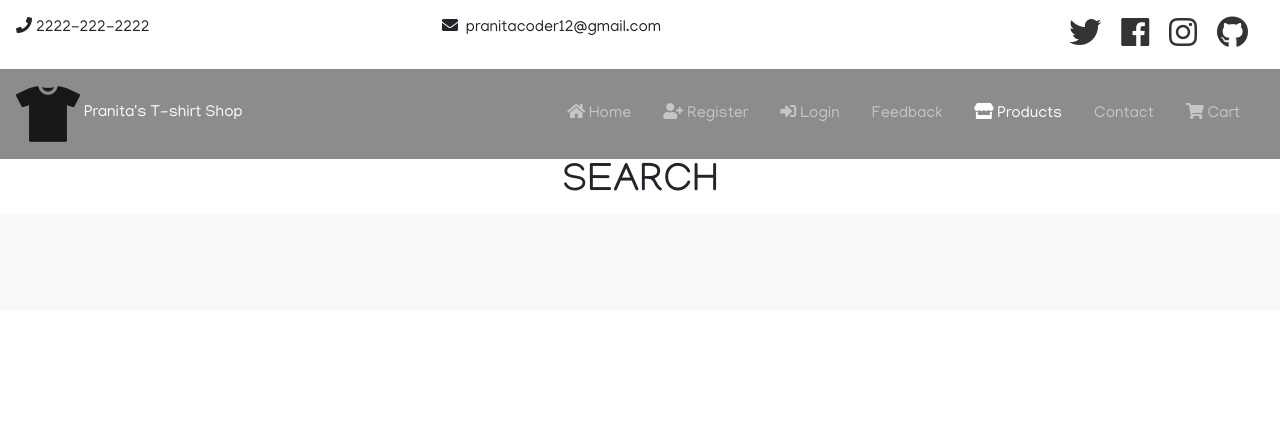
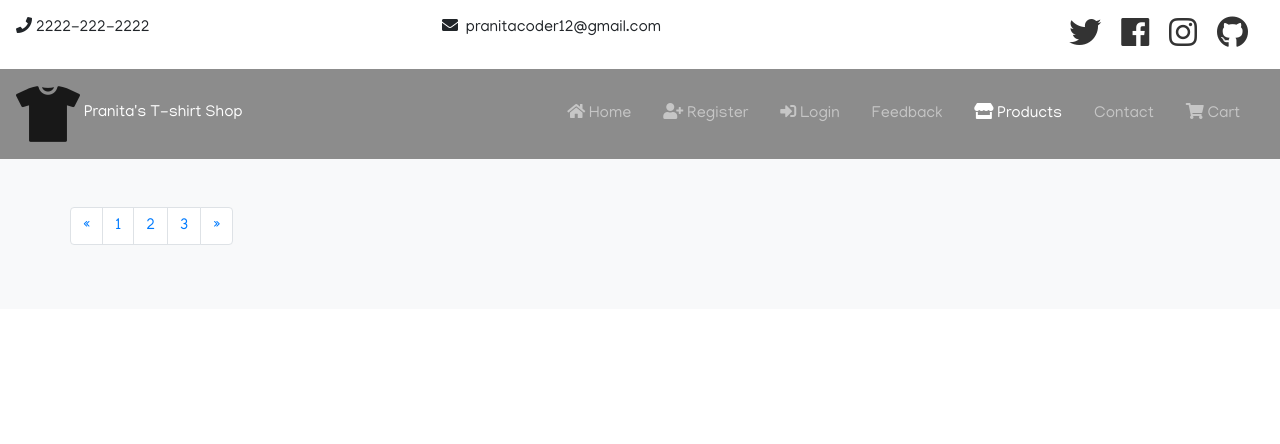
Before and after one commit to pranitastudent/T-shirt-Shop-Project, a Django app: page /products/products/ in a window 1280 px wide. Shown: the top 444 px of the page. Run offline with Django 3.2, Linux system fonts and the light colour scheme; data that the repository does not hold is empty; some libraries are stand-ins or nearby versions.

Commit message:
Pagination template added from Boostrap

```diff
--- a/shop/static/css/style.css
+++ b/shop/static/css/style.css
@@ -197,7 +197,7 @@ html {
     }
 }
 
-@media(min-width:768px) {
+@media(min-width:768px) and (max-width:768px) {
     .map {
         width:351px;
     }
--- a/templates/base.html
+++ b/templates/base.html
@@ -49,6 +49,7 @@
 <script src="{% static 'js/lightbox.min.js' %} "></script>
 <script src="{% static 'js/main.js' %} "></script>
 <script src="{% static 'js/map.js' %} "></script>
+
 <!-- Code snippet provided by tutor Stefan- CI -->
 <script src="{% static 'ckeditor/ckeditor-init.js' %}"></script>
 <script src="{% static 'ckeditor/ckeditor/ckeditor.js' %}"></script>
--- a/templates/products/products.html
+++ b/templates/products/products.html
@@ -4,7 +4,7 @@
 
     <!-- search fields -->
     <section>
-        <h1 class="text-center">SEARCH</h1>
+        <form action=""></form>
     </section>
    <!-- search fields -->
    <!-- Please not the template for products below is taken from https://getbootstrap.com/docs/4.4/examples/album/ - Bootstrap 4 album example -->
@@ -16,7 +16,7 @@
             {% for product in products %}
           <div class="col-md-4">
             <div class="card mb-4 shadow-sm">
-              <img class="prd card-img-top" src="{{ product.image.url }}"  alt="">
+              <img class="prd card-img-top img-fluid" src="{{ product.image.url }}"  alt="" data-lightbox="image-1">
               <div class="card-body">
                 <h3 class="card-text">{{ product.product_name}}</h3>
                 <p class="card-text"><strong><i class="fas fa-pound-sign"></i>&nbsp;{{ product.price }}</strong></p>
@@ -29,9 +29,35 @@
                   </div>
               </div>
             </div>
+
           </div>
 
           {% endfor %}
+
+
+          <!-- Pagination template taken from Bootstrap 4 -->
+
+          <nav aria-label="Page navigation example text-center">
+            <ul class="pagination text-center">
+              <li class="page-item">
+                <a class="page-link" href="#" aria-label="Previous">
+                  <span aria-hidden="true">&laquo;</span>
+                  <span class="sr-only">Previous</span>
+                </a>
+              </li>
+              <li class="page-item"><a class="page-link" href="#">1</a></li>
+              <li class="page-item"><a class="page-link" href="#">2</a></li>
+              <li class="page-item"><a class="page-link" href="#">3</a></li>
+              <li class="page-item">
+                <a class="page-link" href="#" aria-label="Next">
+                  <span aria-hidden="true">&raquo;</span>
+                  <span class="sr-only">Next</span>
+                </a>
+              </li>
+            </ul>
+          </nav>
+
+          <!-- End of Pagination -->
 
 
 
```
